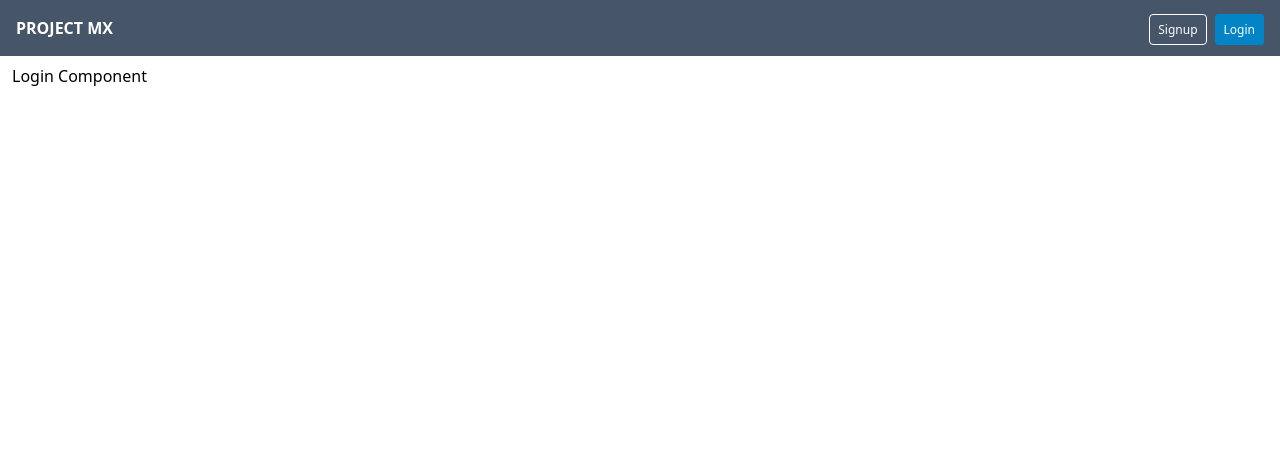
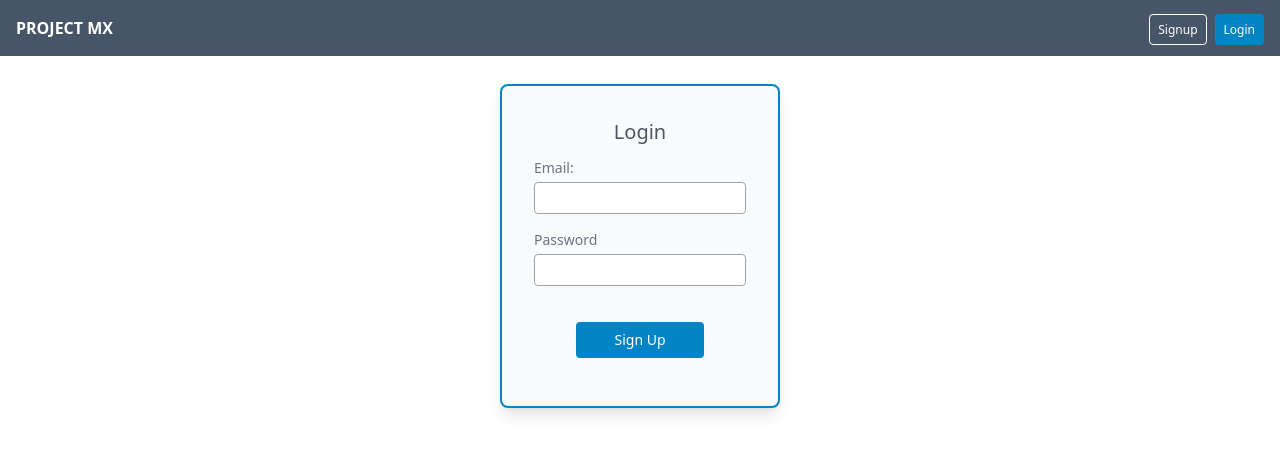
Before and after one commit to TestEdit153/s17-project-management-site, a React (Create React App) app: page /login in a window 1280 px wide. Shown: the top 454 px of the page. Built offline with nearby package versions, Linux system fonts and the light colour scheme; no server answers.

Commit message:
User Login updates {online:TRUE} in "users" collection

```diff
--- a/src/App.tsx
+++ b/src/App.tsx
@@ -12,7 +12,7 @@ import {useAuthContext} from "./hooks/useAuthContext";
 
 function App() {
     //@ts-ignore
-    const {user} = useAuthContext()
+    const {user, authIsReady} = useAuthContext()
 
     return (
         <div className={styles.main}>
@@ -31,11 +31,13 @@ function App() {
                                     <Route path="/" element={<Dashboard/>}/>
                                     <Route path="/create" element={<Create/>}/>
                                     <Route path="/project/:id" element={<Project/>}/>
-                                    <Route path="/login" element={
-                                        <Navigate to="/" replace={true} />
+                                    <Route path="/login" element={!user
+                                        ? <Login />
+                                        : <Navigate to="/" replace={true} />
                                     }/>
-                                    <Route path="/signup" element={
-                                        <Navigate to="/" replace={true} />
+                                    <Route path="/signup" element={!user
+                                            ? <Signup />
+                                            : <Navigate to="/" replace={true} />
                                     }/>
                                 </Routes>
                             </div>
--- a/src/components/Sidebar.tsx
+++ b/src/components/Sidebar.tsx
@@ -7,6 +7,7 @@ import {useAuthContext} from "../hooks/useAuthContext";
 const Sidebar = () =>{
     //@ts-ignore
     const {user} = useAuthContext();
+
     return(
         <div className={styles.main}>
             <div className="sidebar-content">
--- a/src/hooks/useLogin.tsx
+++ b/src/hooks/useLogin.tsx
@@ -1,4 +1,4 @@
-import {projectAuth} from "../firebase/config";
+import {projectAuth, projectFirestore} from "../firebase/config";
 import {useAuthContext} from "./useAuthContext";
 import {useEffect, useState} from "react";
 
@@ -25,6 +25,12 @@ export const useLogin = () =>{
             // dispatch Logout
             dispatch({type: 'LOGIN', payload: res.user})
 
+            // update the online status
+            await projectFirestore
+                .collection('users')
+                .doc(res.user?.uid)
+                .update({online:true})
+
             // State Update
             if(!isCancelled){
                 setIsLoading(false)
--- a/src/pages/login/Login.module.css
+++ b/src/pages/login/Login.module.css
@@ -1,3 +1,32 @@
 .main{
+    @apply grid place-items-center;
+}
+.page-title{
+    @apply text-xl text-center text-gray-600 mb-3;
+}
 
+.main form{
+    width:280px;
+    @apply p-8 mt-5 bg-gray-50 rounded-lg;
+    @apply mx-auto border border-2 border-sky-600;
+    @apply shadow shadow-lg;
 }
+
+.main label{
+    @apply block text-sm text-gray-500 mb-1;
+}
+
+.main input{
+    @apply w-full rounded px-3 py-1 h-8;
+    @apply border border-gray-400;
+}
+
+.main .btnSubmit {
+    @apply text-sm rounded bg-sky-600 px-3 py-2 w-32 text-white mt-5;
+}
+
+.main .btnDisabled {
+    @apply text-sm rounded bg-opacity-60 bg-gray-500 border border-gray-500;
+    @apply px-3 py-2 w-32 mt-5;
+    @apply text-gray-600 cursor-not-allowed;
+}
--- a/src/pages/login/Login.tsx
+++ b/src/pages/login/Login.tsx
@@ -1,9 +1,55 @@
 import styles from './Login.module.css';
+import {useState} from "react";
+import {useLogin} from "../../hooks/useLogin";
+import {useNavigate} from "react-router-dom";
+import {alert_Error} from "../../helpers/AlertHelpers";
 
 const Login = () =>{
+    const [email, setEmail] = useState("")
+    const [password, setPassword] = useState("")
+    const {login, isLoading, error} = useLogin();
+    const navigate = useNavigate();
+
+    const submitHandler = (e:any) =>{
+        e.preventDefault()
+
+        console.log(email, password);
+        login(email, password)
+            .then(()=>{
+                setEmail("")
+                setPassword("")
+                navigate('/')
+            })
+
+    }
     return(
         <div className={styles.main}>
-            Login Component
+            <form onSubmit={submitHandler}>
+                <h2 className={styles['page-title']}>Login</h2>
+                <div className="mb-4">
+                    <label htmlFor="email">Email:</label>
+                    <input type="email" id="email" required value={email}
+                           onChange={(e)=> {
+                               setEmail(e.target.value)
+                           }} />
+                </div>
+                <div className="mb-4">
+                    <label htmlFor="password">Password </label>
+                    <input type="password" id="password" required value={password}
+                           onChange={(e)=> {
+                               setPassword(e.target.value)
+                           }} />
+                </div>
+                <div className="mb-4 flex justify-center">
+                    {isLoading
+                        ? (<button disabled className={styles.btnDisabled}>Loading...</button>)
+                        : (<button className={styles.btnSubmit}>Sign Up</button>)
+                    }
+                </div>
+                <div className="text-xs">
+                    { alert_Error(error) }
+                </div>
+            </form>
         </div>
     )
 }
```
